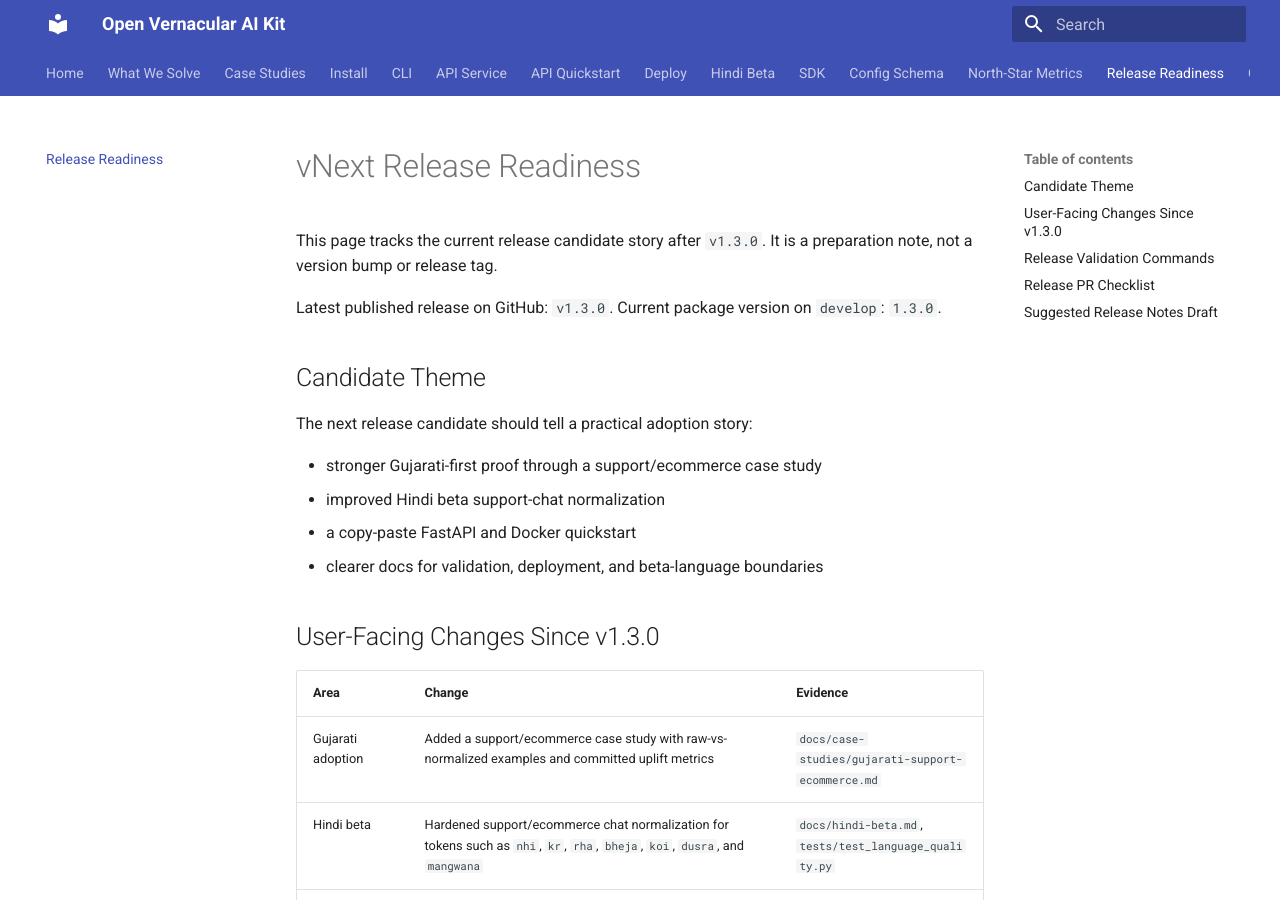
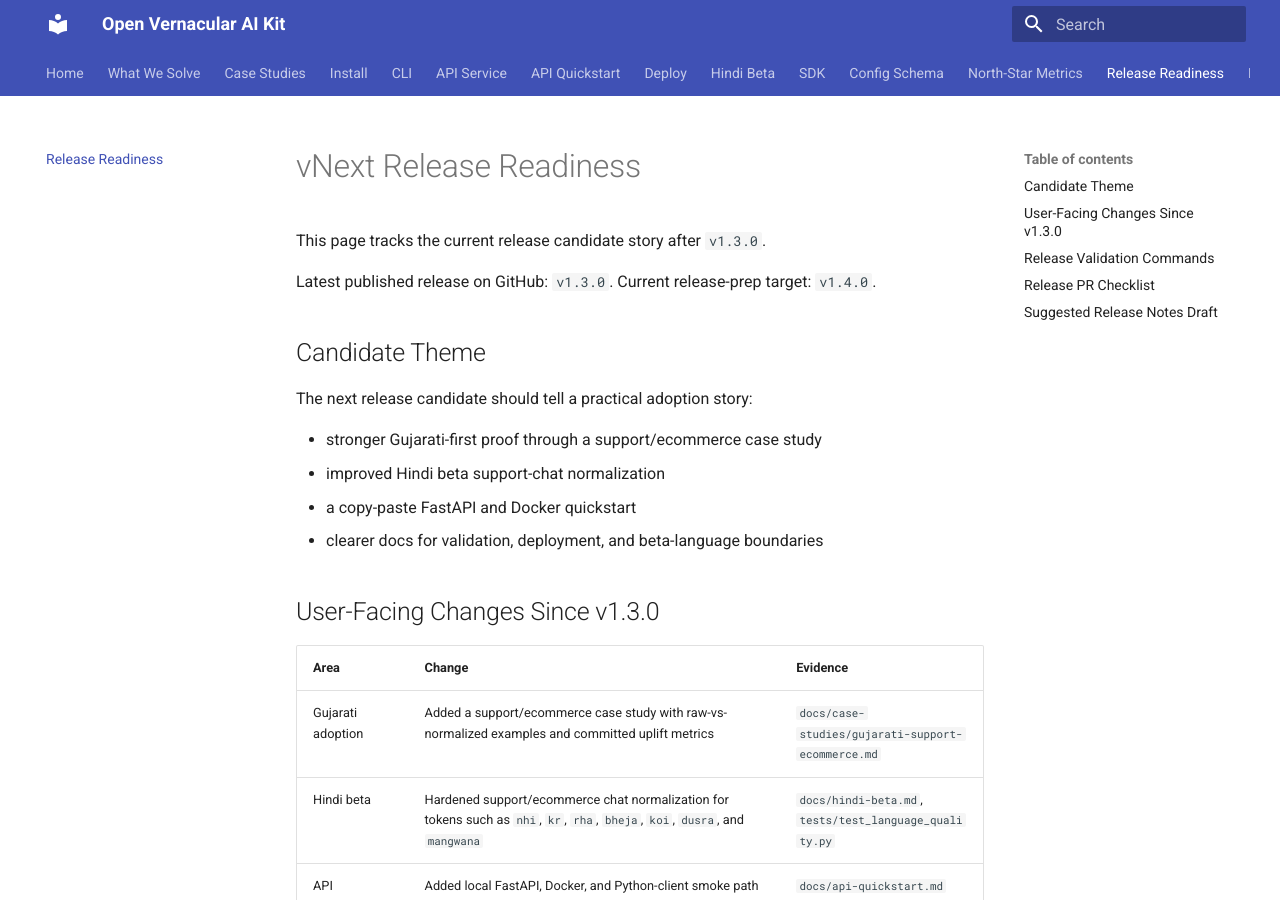
Before and after one commit to SudhirGadhvi/open-vernacular-ai-kit, an MkDocs documentation site: the page built from docs/release-readiness.md, in a window 1280 px wide and 900 px high. Built offline with MkDocs 1.6.1 and Material for MkDocs 9.7.7, drawn with Linux system fonts in a browser that asks for light colours; some of the changed text lies outside the part shown.

Commit message:
release: prepare v1.4.0

```diff
--- a/docs/release-readiness.md
+++ b/docs/release-readiness.md
@@ -1,10 +1,9 @@
 # vNext Release Readiness
 
-This page tracks the current release candidate story after `v1.3.0`. It is a preparation note, not a
-version bump or release tag.
+This page tracks the current release candidate story after `v1.3.0`.
 
 Latest published release on GitHub: `v1.3.0`.
-Current package version on `develop`: `1.3.0`.
+Current release-prep target: `v1.4.0`.
 
 ## Candidate Theme
 
@@ -63,8 +62,8 @@ or live model generations.
 
 ## Release PR Checklist
 
-- [ ] Confirm whether the target is `v1.4.0`, `v1.3.1`, or a prerelease tag.
-- [ ] Update `pyproject.toml` and `src/open_vernacular_ai_kit/__init__.py` to the intended version.
+- [x] Confirm whether the target is `v1.4.0`, `v1.3.1`, or a prerelease tag.
+- [x] Update `pyproject.toml` and `src/open_vernacular_ai_kit/__init__.py` to the intended version.
 - [ ] Keep `CodeMixConfig` JSON roundtrip compatibility unchanged.
 - [ ] Confirm `allow_remote_models=False` remains the default.
 - [ ] Run the release validation commands above.
--- a/mkdocs.yml
+++ b/mkdocs.yml
@@ -23,6 +23,8 @@ nav:
   - Config Schema: config-schema.md
   - North-Star Metrics: north-star-metrics.md
   - Release Readiness: release-readiness.md
+  - Releases:
+      - v1.4.0: releases/v1.4.0.md
   - Cookbook:
       - Integration Examples: cookbook/integrations.md
       - WhatsApp Cleanup: cookbook/whatsapp.md
--- a/pyproject.toml
+++ b/pyproject.toml
@@ -4,7 +4,7 @@
 
  [project]
 name = "open-vernacular-ai-kit"
-version = "1.3.0"
+version = "1.4.0"
 description = "Open-source Indian vernacular AI text normalization toolkit (Sarvam-first, globally extensible)."
  readme = "README.md"
  requires-python = ">=3.10"
--- a/src/open_vernacular_ai_kit/__init__.py
+++ b/src/open_vernacular_ai_kit/__init__.py
@@ -145,4 +145,4 @@ __all__ = [
     "dump_reviewed_records_jsonl",
 ]
 
-__version__ = "1.3.0"
+__version__ = "1.4.0"
```
Also changed, not shown: README.md (+2 -1 lines), docs/index.md (+1 -0 lines), docs/releases/v1.4.0.md (added, +71 -0 lines).
